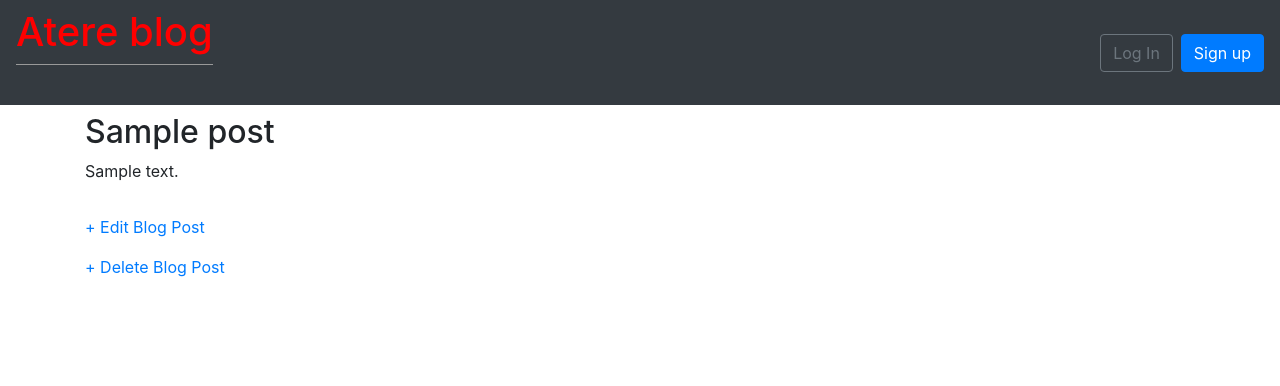
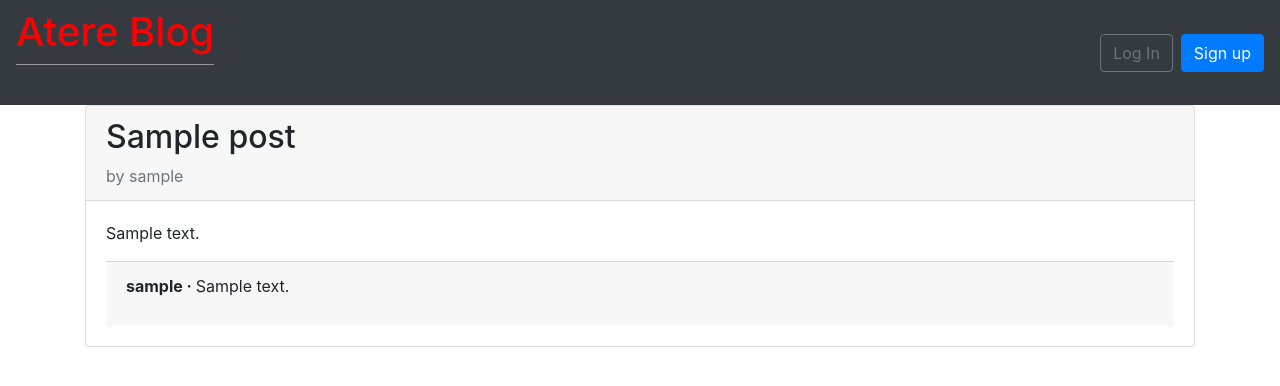
Before and after one commit to samsonatere/mycurdblog, a Django app: template config/templates/post_detail.html in a window 1280 px wide. Shown: the top 386 px of the page. Run offline with Django 3.2, Linux system fonts and the light colour scheme; the template is opened without the code that fills it: values that come from a table or form of the project are taken from there, others are empty; tables that the repository leaves empty hold one stand-in row (values such as "Sample post").

Commit message:
well design

```diff
--- a/config/blog/models.py
+++ b/config/blog/models.py
@@ -1,5 +1,7 @@
 from django.db import models
 from django.urls import reverse
+from django.contrib.auth import get_user_model
+from django.conf import settings
 
 class Post(models.Model):
     title = models.CharField(max_length=200)
@@ -11,3 +13,14 @@ class Post(models.Model):
 
     def get_absolute_url(self):
         return reverse('post_detail', args=[str(self.id)])
+
+class Comment(models.Model):
+    post = models.ForeignKey(Post, on_delete=models.CASCADE, related_name='comments',)
+    comment = models.CharField(max_length=140)
+    author = models.ForeignKey(get_user_model(), on_delete=models.CASCADE,)
+
+    def __str__(self):
+        return self.comment
+
+    def get_absolute_url(self):
+        return reverse('post_detail')
--- a/config/templates/base.html
+++ b/config/templates/base.html
@@ -13,7 +13,7 @@
         <nav class="navbar navbar-expand-lg navbar-dark bg-dark">
             <header>
                 <div class="nav-left">
-                    <h1><a href="{% url 'home' %}">Atere blog</a></h1>
+                    <h1><a href="{% url 'home' %}">Atere Blog</a></h1>
                 </div>
 
             </header>
--- a/config/templates/post_detail.html
+++ b/config/templates/post_detail.html
@@ -1,11 +1,31 @@
 {% extends 'base.html' %}
 
 {% block content %}
-    <div class="post-entry">
-        <h2>{{ post.title }}</h2>
-        <p>{{ post.body }}</p>
+
+    <div class="card">
+        <div class="card-header">
+            <span class="font-weight-bold"><h2>{{ post.title }}</h2></span>
+            <span class="text-muted">by {{ post.author }} </span>
+        </div>
+        <div class="card-body">
+            <p>{{ post.body }}</p>
+        {% if user.is_authenticated %}
+            <div class="card-footer text-center text-muted">
+            <a href="{% url 'post_edit' post.pk %}"> Edit Blog Post</a> |
+            <a href="{% url 'post_delete' post.pk %}"> Delete Blog Post</a>
+            </div>
+        {% else %}
+            <div class="card-footer">
+                {% for comment in post.comments.all %}
+                    <p>
+                        <span class="font-weight-bold">
+                            {{ comment.author }} &middot;
+                        </span>
+                        {{ comment }}
+                    </p>
+                {% endfor %}
+            </div>
+        {% endif %}
+        </div>
     </div>
-
-    <p><a href="{% url 'post_edit' post.pk %}">+ Edit Blog Post</a></p>
-    <p><a href="{% url 'post_delete' post.pk %}">+ Delete Blog Post</a></p>
 {% endblock content %}
```
Also changed, not shown: config/blog/admin.py (+10 -2 lines), config/blog/migrations/0002_comment.py (added), config/blog/migrations/0003_auto_20210506_1503.py (added), config/blog/migrations/0004_auto_20210506_1951.py (added). Lines whose indentation alone changed are shown as unchanged.
